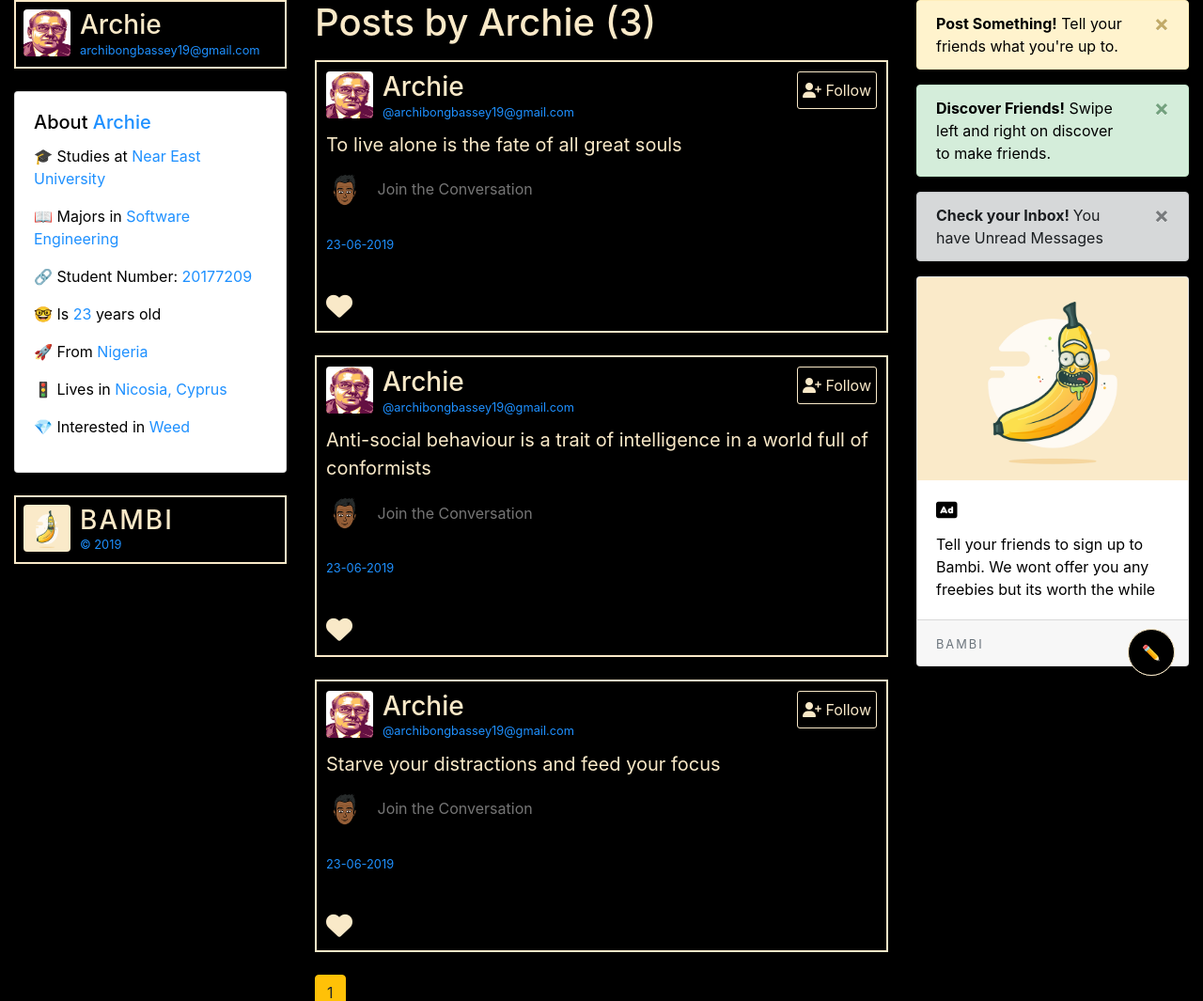
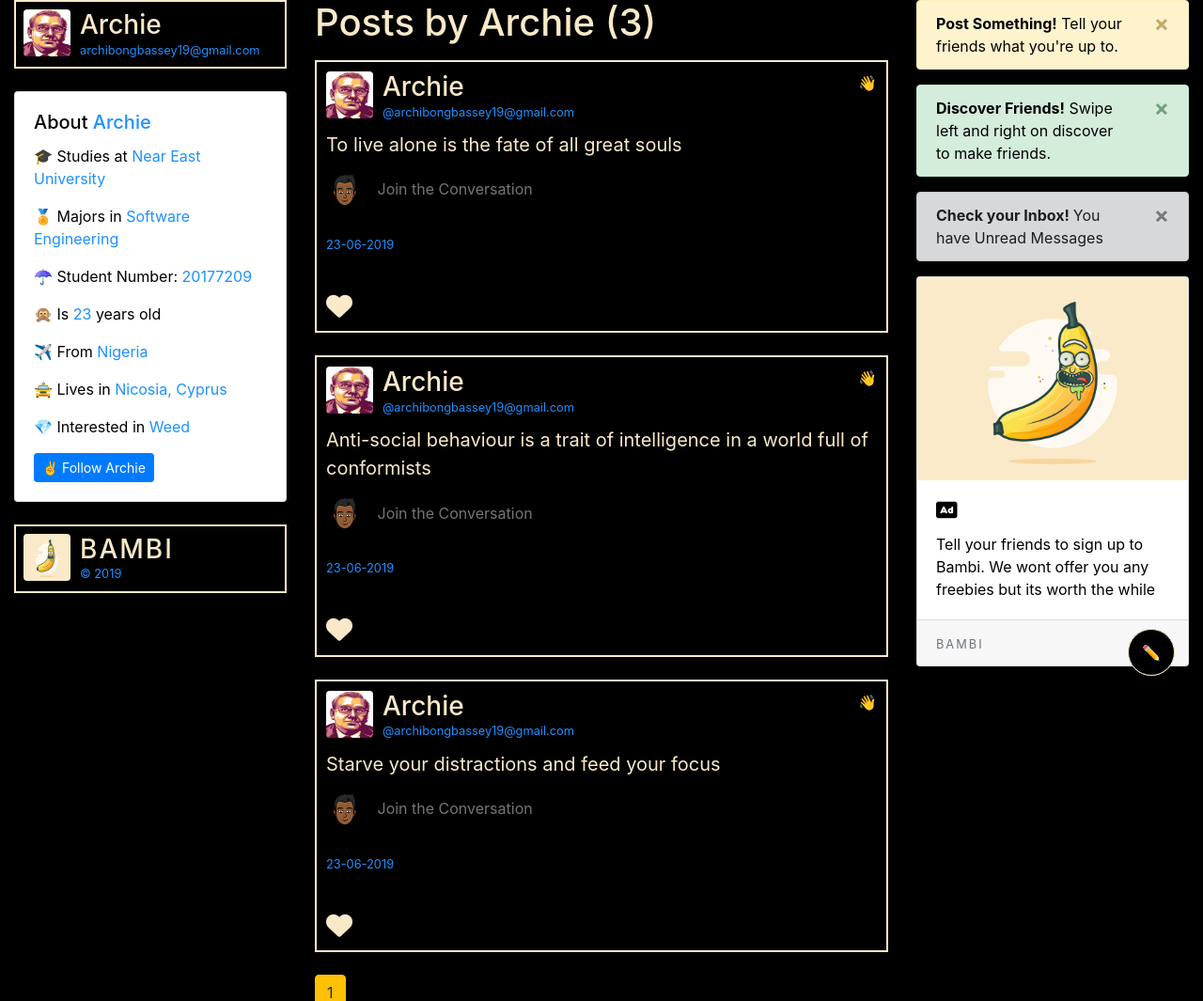
Before and after one commit to harunmohamed/bambi-v3, a Flask app: a page that uses bambiv3/templates/user_posts.html in a window 1280 px wide. Shown: the part 61-1126 px from the top of the page at 94% size. Run offline with Flask 2, Linux system fonts and the light colour scheme; a user stored in the database is signed in; data comes from the database, SQL or seed files in the repository; some libraries are stand-ins or nearby versions.

Commit message:
Added a follow button for Users

```diff
--- a/bambiv3/templates/user_posts.html
+++ b/bambiv3/templates/user_posts.html
@@ -114,12 +114,16 @@ header, footer {
         </span></h5>
       <!-- {% if current_user.last_seen %}<p><i class="fas fa-dot-circle" style="color: green"></i> Last seen on: {{ current_user.last_seen }}</p>{% endif %} -->
       <p> 🎓 Studies at <span>Near East University</span></p>
-      <p> 📖 Majors in <span>{{user.department}}</span></p>
-      <p> 🔗 Student Number: <span>{{user.student_number}}</span></p>
-      <p> 🤓 Is <span>{{user.age}}</span> years old</p>
-      <p> 🚀 From <span>{{user.country}}</span></p>
-      <p> 🚦 Lives in <span>Nicosia, Cyprus</span></p>
+      <p> 🏅 Majors in <span>{{user.department}}</span></p>
+      <p> ☂ Student Number: <span>{{user.student_number}}</span></p>
+      <p> 🙊 Is <span>{{user.age}}</span> years old</p>
+      <p> ✈ From <span>{{user.country}}</span></p>
+      <p> 🚖 Lives in <span>Nicosia, Cyprus</span></p>
       <p> 💎 Interested in <span>{{user.hobby}}</span></p>
+      {% if user != current_user %}
+      <a class="btn btn-sm btn-primary" href="#">✌ Follow {{user.username}}</a>
+      <!--<a class="btn btn-sm btn-success" href="#">👋 say hi!</a>-->
+      {% endif %}
     </div>
   </div>
 
@@ -175,7 +179,7 @@ header, footer {
           </div>
           {% if current_user != user %}
           <div class="follow-btn">
-			      <button style="height:40px;background:#000;color:#F9E9C8;border:1px solid #F9E9C8;"><i class="fas fa-user-plus" style="color: #F9E9C8;"></i> Follow</button>
+            <span title="🍌: Follow {{post.author.username}}" style="cursor:pointer;">👋</span>
           </div>
           {% else %}
             <div class="follow-btn">
```
Lines whose indentation alone changed are shown as unchanged.
